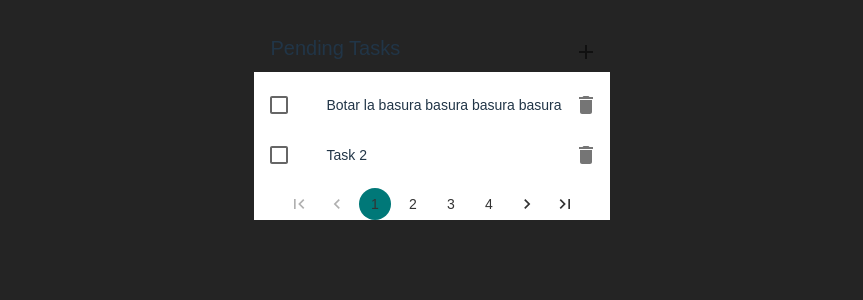
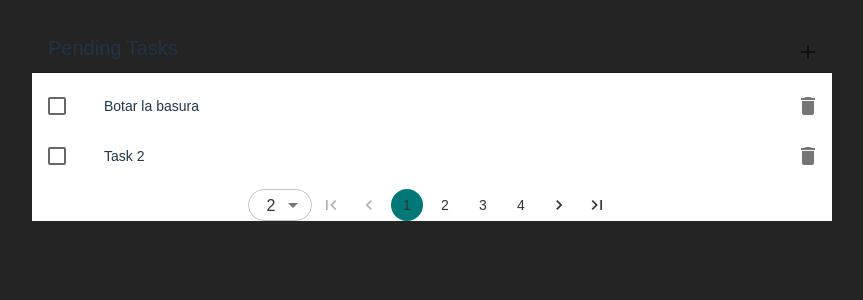
Before and after one commit to Isidro-Zertucha/examen-frontend, a React (Vite) app: page / in a window 1280 px wide. Shown: the top 300 px of the page, without its empty margins (208-1071 px from the left). Built offline with nearby package versions, Linux system fonts and the light colour scheme; no server answers.

Commit message:
handle rows per page from user input

```diff
--- a/src/components/TaskList.tsx
+++ b/src/components/TaskList.tsx
@@ -12,11 +12,11 @@ import { Task } from '../interfaces/task';
 import Pagination from '@mui/material/Pagination';
 import TaskService from '../services/taskService';
 import { useEffect } from 'react';
-import { Box, Button, Dialog, DialogActions, DialogContent, DialogContentText, DialogTitle, TextField, Typography } from '@mui/material';
+import { Box, Button, Dialog, DialogActions, DialogContent, DialogContentText, DialogTitle, Divider, MenuItem, Select, TextField, Typography } from '@mui/material';
 
 
 const myInitialList: Task[] = [
-  { id: 0, title: 'Botar la basura basura basura basura', completed: false },
+  { id: 0, title: 'Botar la basura', completed: false },
   { id: 1, title: 'Task 2', completed: false },
   { id: 2, title: 'Task 3', completed: false },
   { id: 3, title: 'Task 4', completed: false },
@@ -26,7 +26,6 @@ const myInitialList: Task[] = [
   { id: 7, title: 'Task 8', completed: false },
 ];
 
-const ITEMS_PER_PAGE = 2;
 
 export function TaskList() {
   const [myList, setMyList] = React.useState<Task[]>(myInitialList);
@@ -34,7 +33,11 @@ export function TaskList() {
   const [submitted, setSubmitted] = React.useState(false);
   const [open, setOpen] = React.useState(false);
   const [newTitle, setNewTitle] = React.useState('');
+  const [itemsPerPage, setItemsPerPage] = React.useState(2);
 
+  const indexOfLastItem = currentPage * itemsPerPage;
+  const indexOfFirstItem = indexOfLastItem - itemsPerPage;
+  const currentItems = myList.slice(indexOfFirstItem, indexOfLastItem);
 
   useEffect(() => {
     const taskService = new TaskService();
@@ -46,8 +49,12 @@ export function TaskList() {
         console.error('Error fetching tasks:', error);
       }
     };
-    fetchTasks();
+    //fetchTasks();
   }, []);
+
+  const handleItemsPerPageChange = (value: number) => {
+    setItemsPerPage(value);
+  };
 
   const handleAdd = () => {
     setOpen(true);
@@ -85,12 +92,6 @@ export function TaskList() {
     setCurrentPage(page);
   };
 
-  const indexOfLastItem = currentPage * ITEMS_PER_PAGE;
-  const indexOfFirstItem = indexOfLastItem - ITEMS_PER_PAGE;
-  const currentItems = myList.slice(indexOfFirstItem, indexOfLastItem);
-
-
-
   return (
     <>
       <Dialog open={open} onClose={handleClose}>
@@ -124,13 +125,14 @@ export function TaskList() {
 
       <Box display="flex" justifyContent={'space-between'} sx={{ paddingX: 2 }}>
         <Typography variant="h6">Pending Tasks</Typography>
-        <IconButton edge="end" aria-label="delete">
-          <AddIcon onClick={handleAdd} />
+        <IconButton edge="end" aria-label="delete" onClick={handleAdd} >
+          <AddIcon />
         </IconButton>
       </Box>
-      <Box display="flex"  >
 
-        <List sx={{ width: '100%', bgcolor: 'background.paper' }}>
+      <Divider />
+
+      <List sx={{ width: { xs: '100%', md: 800 }, bgcolor: 'background.paper' }}>
 
         {currentItems.map((task) => {
           const labelId = `checkbox-list-label-${task}`;
@@ -138,8 +140,8 @@ export function TaskList() {
             <ListItem
               key={task.id}
               secondaryAction={
-                  <IconButton edge="end" aria-label="delete">
-                    <DeleteIcon onClick={handleDelete(task.id)} />
+                <IconButton edge="end" aria-label="delete" onClick={handleDelete(task.id)} >
+                  <DeleteIcon />
                 </IconButton>
               }
               disablePadding
@@ -160,16 +162,33 @@ export function TaskList() {
           );
         })}
       </List>
-      </Box>
 
+      <Box sx={{ width: '100%', bgcolor: 'background.paper', display: 'flex', justifyContent: 'center' }} >
+      <Select
+        value={itemsPerPage}
+        onChange={(event) => handleItemsPerPageChange(event.target.value as number)}
+        sx={{
+          width: 64,
+          height: 32,
+          borderRadius: 10, // Change this value to adjust the border radius
+          '& .MuiSelect-select': {
+            borderRadius: 10, // Also apply the border radius to the select element
+          },
+        }}
+        >
+        <MenuItem value={2}>2</MenuItem>
+        <MenuItem value={5}>5</MenuItem>
+        <MenuItem value={10}>10</MenuItem>
+      </Select>
       <Pagination
-        count={Math.ceil(myList.length / ITEMS_PER_PAGE)}
+        count={Math.ceil(myList.length / itemsPerPage)}
         page={currentPage}
         onChange={(_event, page) => handlePageChange(page)}
         showFirstButton
         showLastButton
-        sx={{ width: '100%', bgcolor: 'background.paper', display: 'flex', justifyContent: 'center' }}
+
         />
+        </Box>
 
     </>
   );
```
Lines whose indentation alone changed are shown as unchanged.
